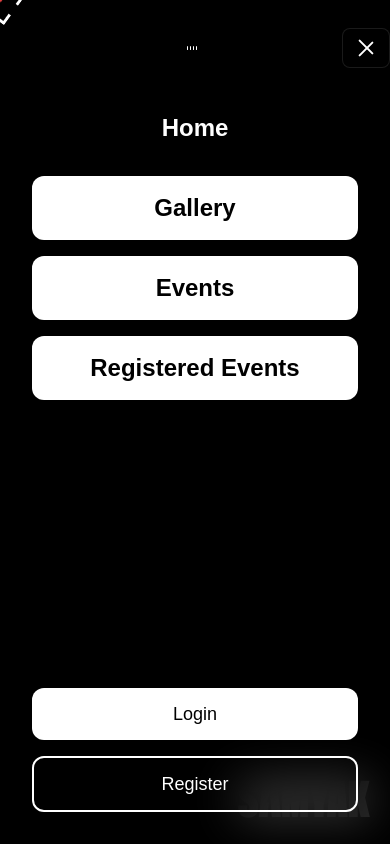
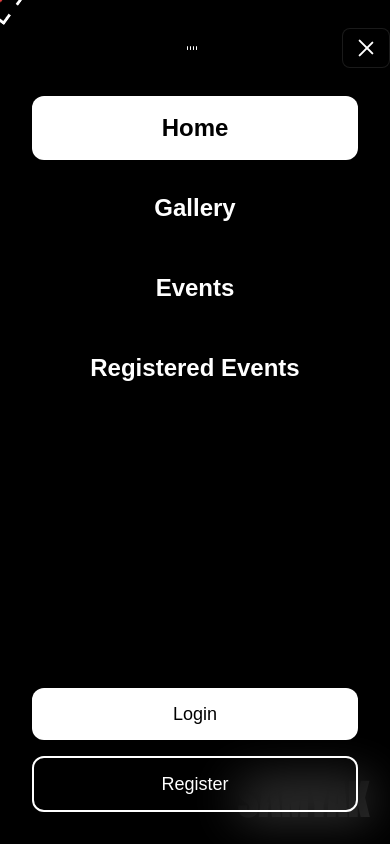
Before and after one commit to Agent-cat/Samyak-2025, a React (Vite) app in the folder Frontend/: page / in a window 390 px wide. Both pictures are taken after a click on the button 366 px from the left and 48 px from the top of the page. Shown: the top 844 px of the page. Built offline with nearby package versions, Linux system fonts and the light colour scheme; a web font is replaced by a local one.

Commit message:
changed navbar

```diff
--- a/Frontend/src/Components/Navbar.jsx
+++ b/Frontend/src/Components/Navbar.jsx
@@ -252,8 +252,8 @@ const Navbar = () => {
                   clsx(
                     "menu-item px-6 py-4 rounded-xl transition-all duration-300 ease-in-out text-2xl w-full text-center font-semibold",
                     {
-                      "bg-gradient-to-r  text-white shadow-lg": isActive,
-                      "text-black bg-white hover:bg-white/10": !isActive,
+                      "bg-gradient-to-r  text-black bg-white shadow-lg": isActive,
+                      "text-white  hover:bg-white/10": !isActive,
                     }
                   )
                 }
```
